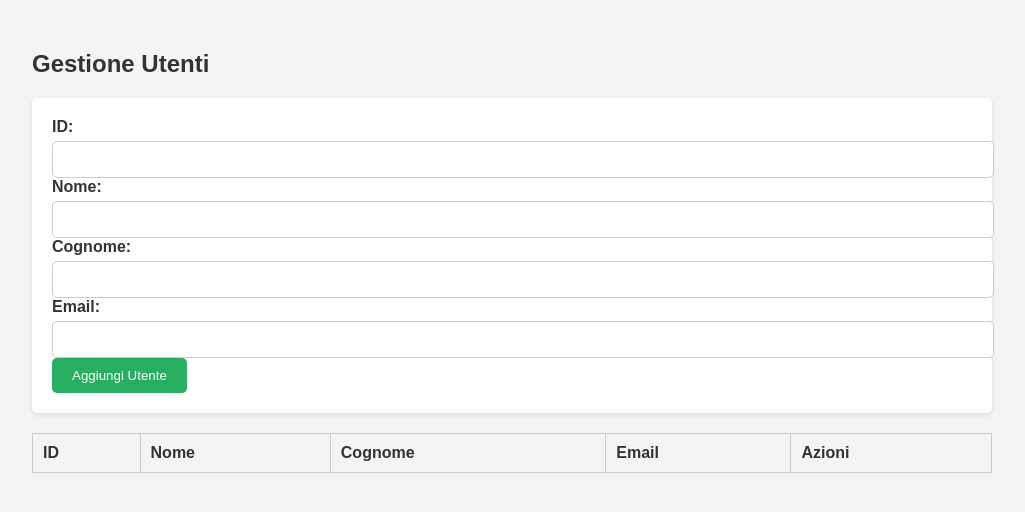
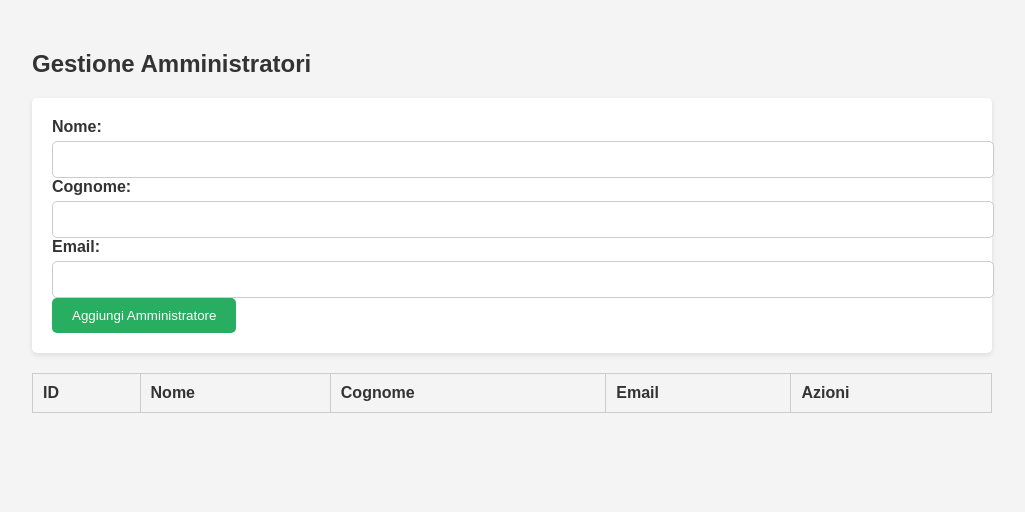
Before and after one commit to lumosca/Gestionale_Moscatelli_Fiocchi, a website: page Frontend/Amministratore/gestione_utenti.html in a window 1280 px wide. Shown: the whole page, without its empty margins (128-1153 px from the left). Drawn offline with Linux system fonts and the light colour scheme; no server answers.

Commit message:
Update gestione_utenti.html

```diff
--- a/Frontend/Amministratore/gestione_utenti.html
+++ b/Frontend/Amministratore/gestione_utenti.html
@@ -8,12 +8,9 @@
 </head>
 <body>
     <div class="container">
-        <h2>Gestione Utenti</h2>
+        <h2>Gestione Amministratori</h2>
 
         <form id="aggiungiLibroForm">
-            <label for="id">ID:</label>
-            <input type="text" id="id" name="id" required>
-            <br>
             <label for="nome">Nome:</label>
             <input type="text" id="nome" name="nome" required>
             <br>
@@ -23,7 +20,7 @@
             <label for="email">Email:</label>
             <input type="text" id="email" name="email" required>
             <br>
-            <button type="button" onclick="aggiungiUtente()">Aggiungi Utente</button>
+            <button type="button" onclick="aggiungiUtente()">Aggiungi Amministratore</button>
         </form>
 
         <table>
```
